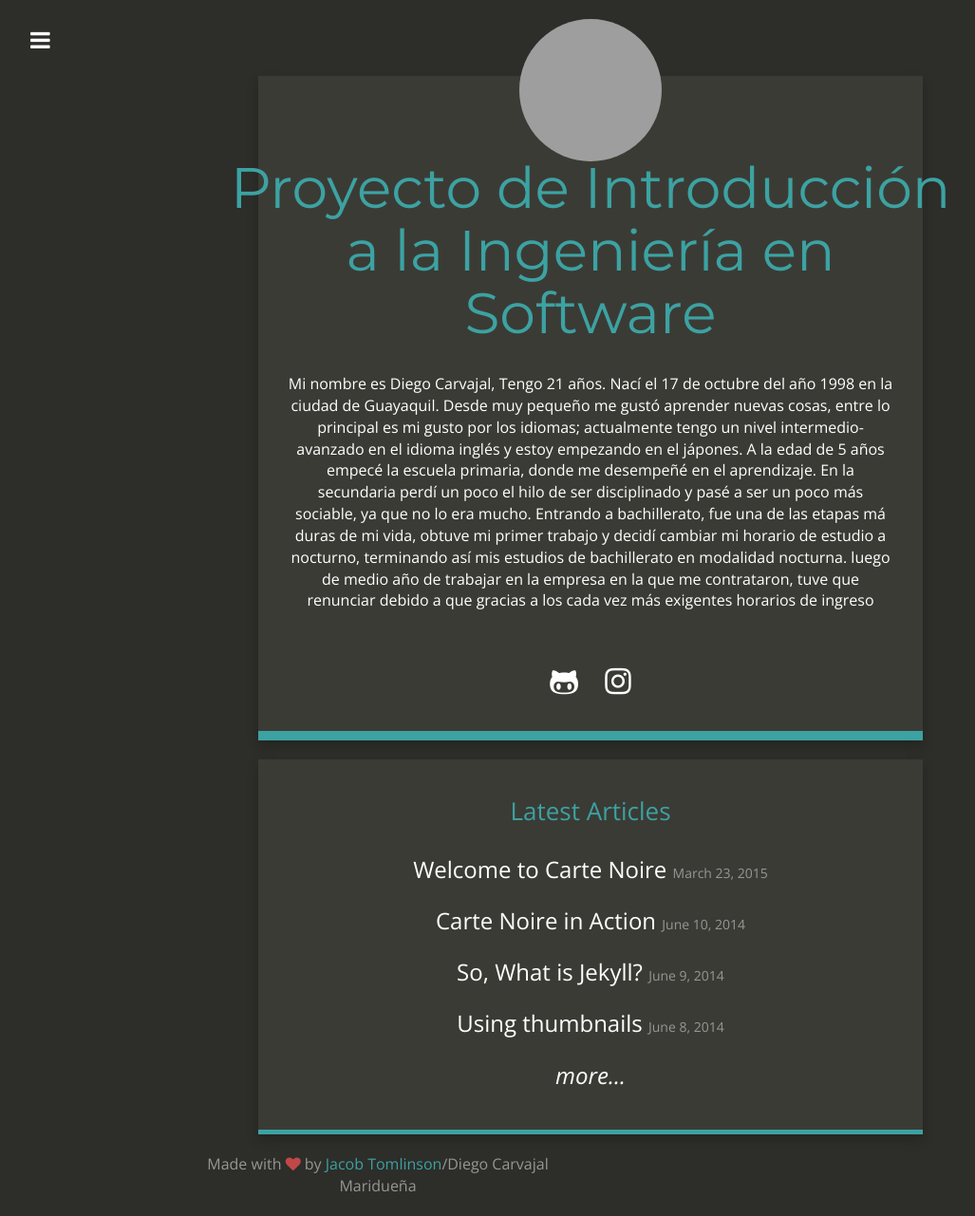
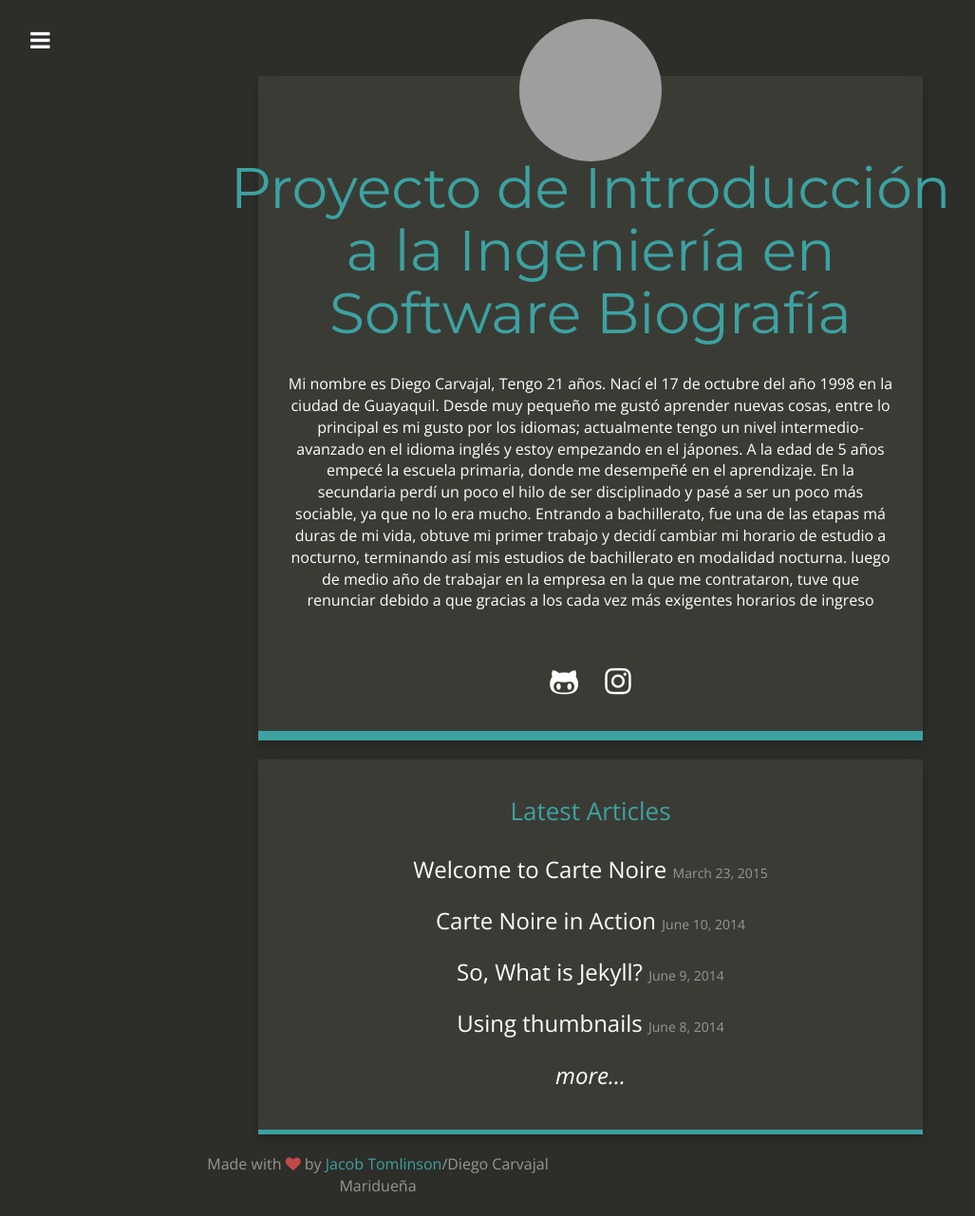
Before and after one commit to DiegJazm98/DiegJazm98.github.io, a Jekyll site: the page built from index.html, in a window 1280 px wide. Shown: the whole page at 95% size, without its empty margins (18-1045 px from the left). Built offline with Jekyll 4.4.1, drawn with Linux system fonts in a browser that asks for light colours; nearby versions of some CDN libraries; grey boxes are pictures that could not be loaded.

Commit message:
Update _config.yml

```diff
--- a/_config.yml
+++ b/_config.yml
@@ -1,5 +1,6 @@
 # Site settings
-title: "Proyecto de Introducción a la Ingeniería en Software"
+title: "Proyecto de Introducción a la Ingeniería en Software
+Biografía"
 description: "A dark blog theme for Jekyll."
 baseurl: ""
 url: "http://carte-noire.jacobtomlinson.co.uk/"
```
